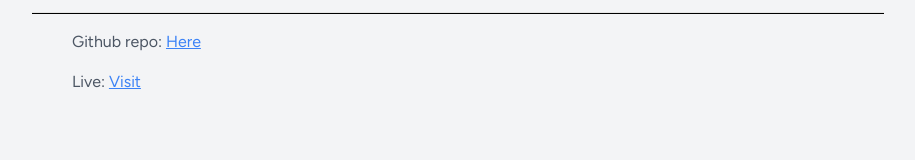
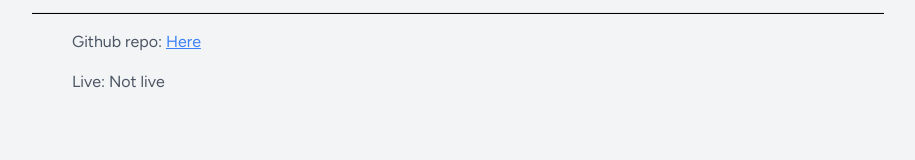
Before and after one commit to Sherifsani/bayt, a Next.js app: page /projects/1 in a window 1280 px wide. Shown: the part 1802-1962 px from the top of the page, without its empty margins (182-1097 px from the left). Built offline with nearby package versions, Linux system fonts and the light colour scheme.

Commit message:
edited slug

```diff
--- a/app/projects/[slug]/page.tsx
+++ b/app/projects/[slug]/page.tsx
@@ -67,7 +67,7 @@ async function page({ params }: { params: { slug: string } }) {
         <p className="pl-10">
           <span>Github repo: </span>
           <a
-            href={project.projectPage?.links[0]?.github}
+            href={Array.isArray(project.projectPage?.links) ? project.projectPage.links[0]?.github : undefined}
             className="text-blue-500 underline"
             target="_blank"
           >
@@ -76,9 +76,9 @@ async function page({ params }: { params: { slug: string } }) {
         </p>
         <p className="pl-10">
           <span>Live: </span>
-          {project.projectPage?.links && project.projectPage.links.length > 0 ? (
+          {Array.isArray(project.projectPage?.links) && project.projectPage.links.length > 1 ? (
             <a
-              href={project.projectPage?.links[1]?.live}
+              href={project.projectPage.links?.live}
               className="text-blue-500 underline"
               target="_blank"
             >
--- a/data/index.ts
+++ b/data/index.ts
@@ -283,6 +283,7 @@ export const homeProjectData = [
       ],
       links: {
         github: "https://github.com/Sherifsani/pixalot",
+        live:"",
       },
     },
   },
```
